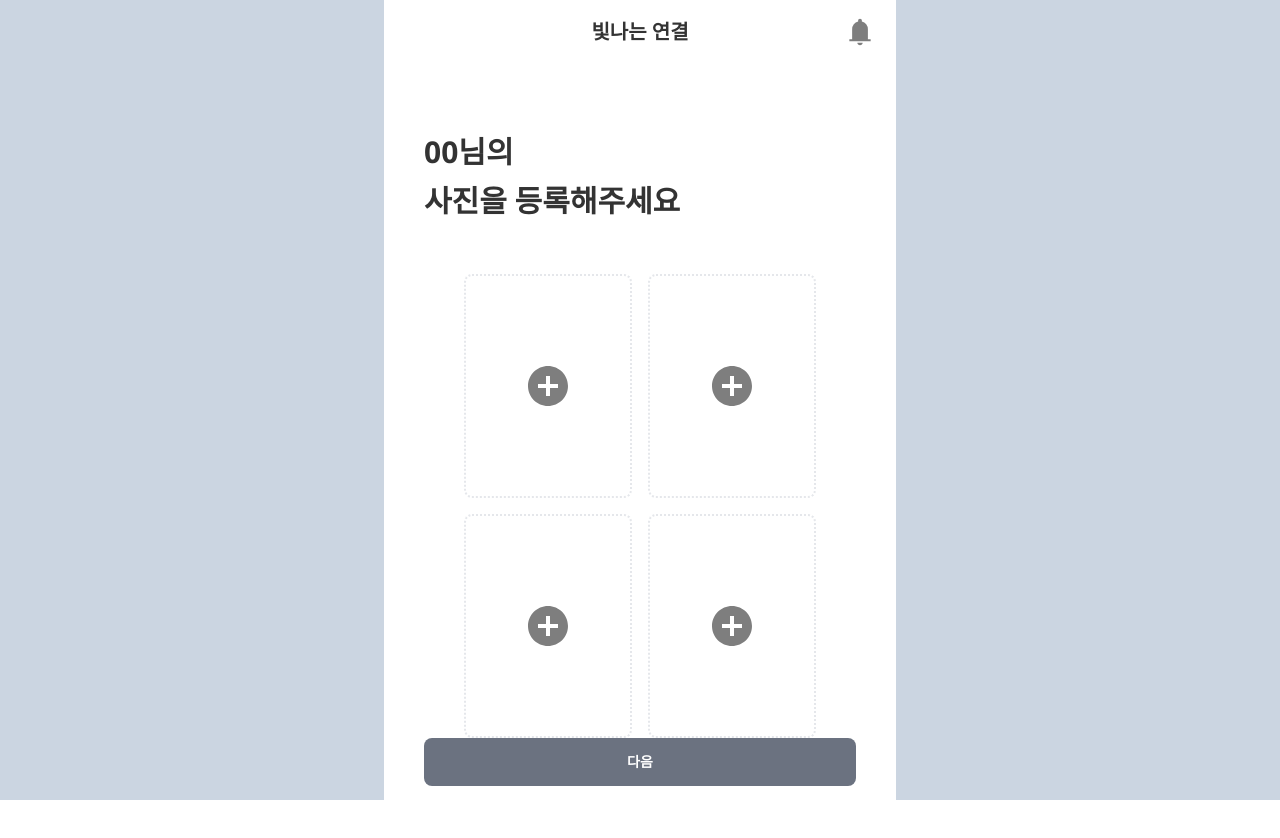
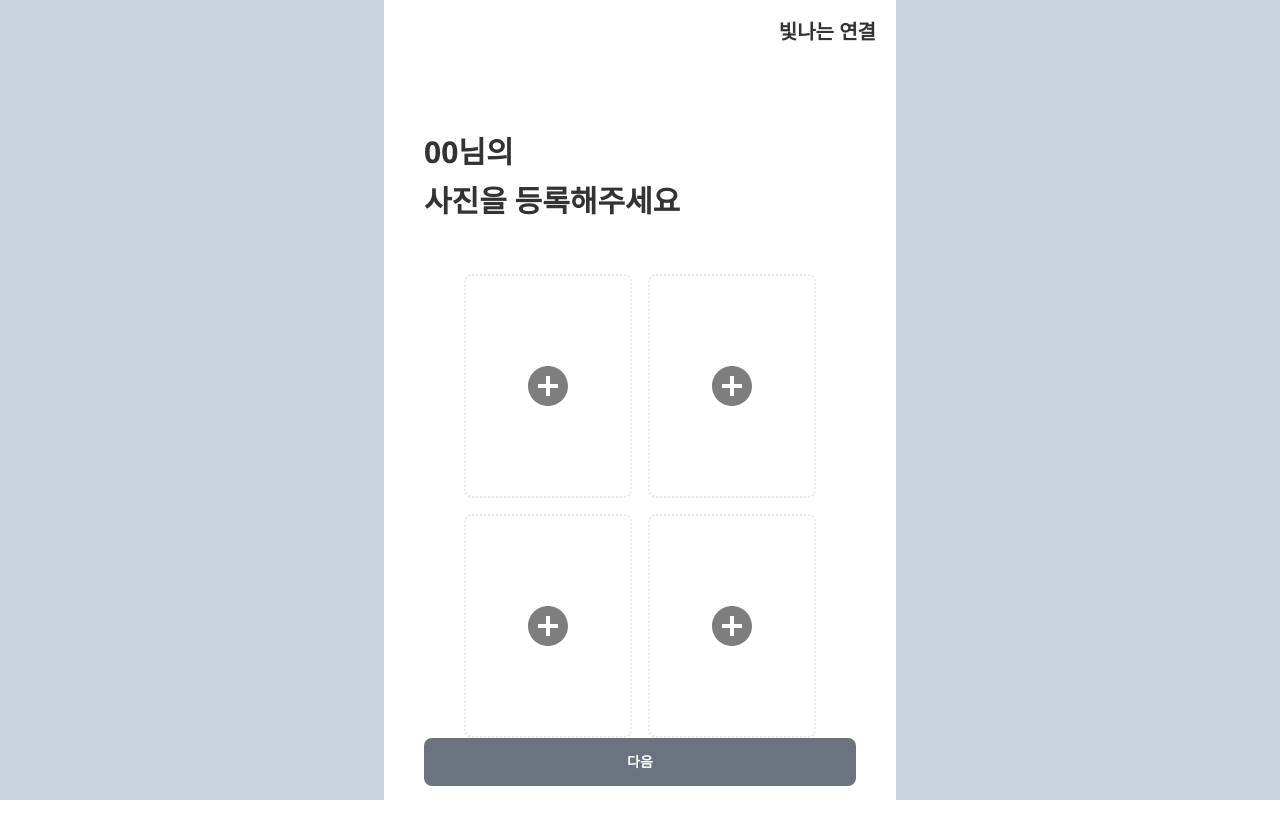
Before and after one commit to BaeJaeSung/SWHackathon2023SummerFront, a Next.js app in the folder hackathon/: page /signup/new/photo in a window 1280 px wide. Shown: the top 838 px of the page. Built offline with nearby package versions, Linux system fonts and the light colour scheme.

Commit message:
notification disabled

```diff
--- a/hackathon/components/header.tsx
+++ b/hackathon/components/header.tsx
@@ -1,17 +1,17 @@
-import Image from 'next/image'
-import Icon from '@/public/notifications_FILL1_wght400_GRAD0_opsz48.svg'
+// import Image from 'next/image'
+// import Icon from '@/public/notifications_FILL1_wght400_GRAD0_opsz48.svg'
 export default function Header() {
   return (
     <nav className="flex h-16 w-full items-center justify-between p-5">
       <div className="w-8" />
       <h1 className="text-xl font-semibold">빛나는 연결</h1>
-      <Image
+      {/* <Image
         width={32}
         height={32}
         src={Icon}
         alt={'notification'}
         className="cursor-pointer opacity-50 hover:opacity-80"
-      />
+      /> */}
     </nav>
   )
 }
```
